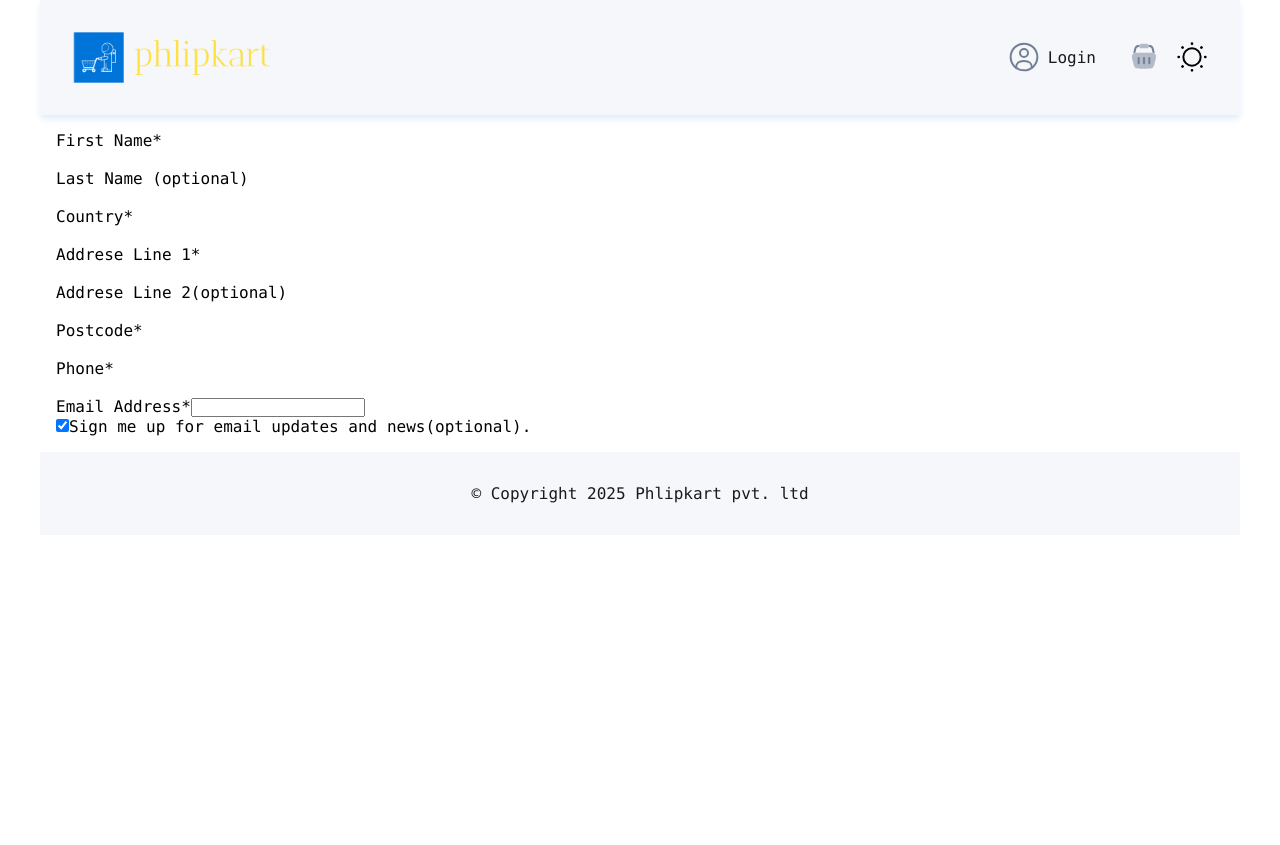
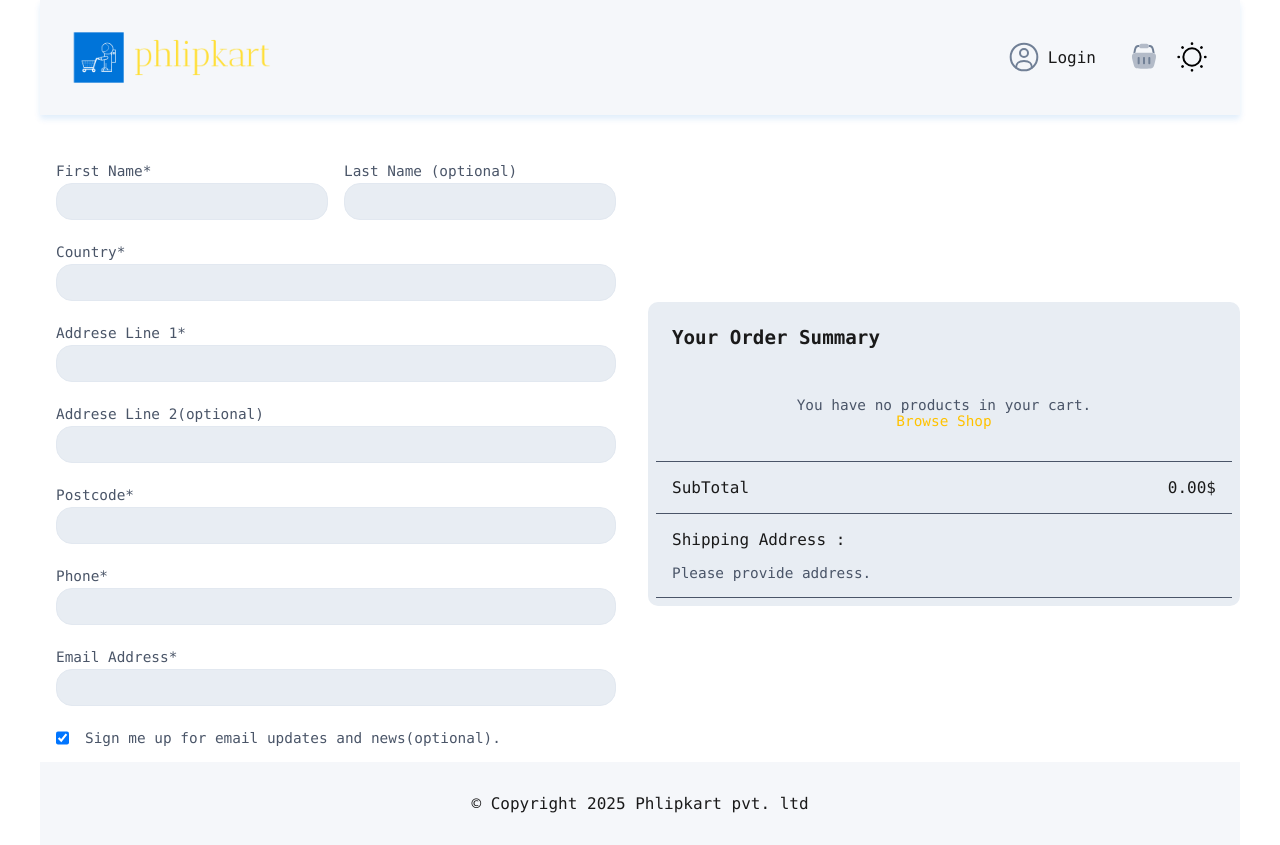
Before and after one commit to shrinath-dev/Sample-projects, a React (Create React App) app in the folder phlipkart/: page /checkout in a window 1280 px wide. Before the commit the page ends 800 px from the top, so only its background shows below. Built offline with nearby package versions, Linux system fonts and the light colour scheme.

Commit message:
created checkout form

```diff
--- a/phlipkart/src/components/CustomerDetailForm/CustomerDetailForm.js
+++ b/phlipkart/src/components/CustomerDetailForm/CustomerDetailForm.js
@@ -6,10 +6,10 @@ function CustomerDetailForm({ customerData, errorState, changeCustomerData }) {
     const [checked, setChecked] = useState(true);
     return (
         <div className={styles.formContainer}>
-            <form id='customer-detail' name='customer-detail'>
-                <div className={styles.formGroup}>
+            <form id='customer-detail' className={styles.customerDetail} name='customer-detail'>
+                <div className={styles.nameGroup}>
                     <div className={styles.formGroup}>
-                        <label htmlFor='firstName' >First Name*</label>
+                        <label className={styles.label} htmlFor='firstName' >First Name*</label>
                         <input
                             type='text'
                             name='firstName'
@@ -18,7 +18,7 @@ function CustomerDetailForm({ customerData, errorState, changeCustomerData }) {
                         />
                     </div>
                     <div className={styles.formGroup}>
-                        <label htmlFor='lastName' >Last Name (optional)</label>
+                        <label className={styles.label} htmlFor='lastName' >Last Name (optional)</label>
                         <input
                             type='text'
                             name='lastName'
@@ -29,7 +29,7 @@ function CustomerDetailForm({ customerData, errorState, changeCustomerData }) {
                 </div>
 
                 <div className={styles.formGroup}>
-                    <label htmlFor='country'>Country*</label>
+                    <label className={styles.label} htmlFor='country'>Country*</label>
                     <input
                         type='text'
                         name='country'
@@ -39,7 +39,7 @@ function CustomerDetailForm({ customerData, errorState, changeCustomerData }) {
                 </div>
 
                 <div className={styles.formGroup}>
-                    <label htmlFor='address1' >Addrese Line 1*</label>
+                    <label className={styles.label} htmlFor='address1' >Addrese Line 1*</label>
                     <input
                         type='text'
                         name='address1'
@@ -49,7 +49,7 @@ function CustomerDetailForm({ customerData, errorState, changeCustomerData }) {
                 </div>
 
                 <div className={styles.formGroup}>
-                    <label htmlFor='address2' >Addrese Line 2(optional)</label>
+                    <label className={styles.label} htmlFor='address2' >Addrese Line 2(optional)</label>
                     <input
                         type='text'
                         name='address2'
@@ -59,7 +59,7 @@ function CustomerDetailForm({ customerData, errorState, changeCustomerData }) {
                 </div>
 
                 <div className={styles.formGroup}>
-                    <label htmlFor='pincode' >Postcode*</label>
+                    <label className={styles.label} htmlFor='pincode' >Postcode*</label>
                     <input
                         type='text'
                         name='postcode'
@@ -69,7 +69,7 @@ function CustomerDetailForm({ customerData, errorState, changeCustomerData }) {
                 </div>
 
                 <div className={styles.formGroup}>
-                    <label htmlFor='phone' >Phone*</label>
+                    <label className={styles.label} htmlFor='phone' >Phone*</label>
                     <input
                         type='text'
                         name='phone'
@@ -82,7 +82,7 @@ function CustomerDetailForm({ customerData, errorState, changeCustomerData }) {
                 </div>
 
                 <div className={styles.formGroup}>
-                    <label htmlFor='email' >Email Address*</label>
+                    <label className={styles.label} htmlFor='email' >Email Address*</label>
                     <input
                         type='email'
                         name='email'
@@ -94,7 +94,7 @@ function CustomerDetailForm({ customerData, errorState, changeCustomerData }) {
                     }
                 </div>
 
-                <div className={styles.formGroup}>
+                <div className={styles.checkbox}>
                     <input
                         type='checkbox'
                         name='marketing'
@@ -102,7 +102,7 @@ function CustomerDetailForm({ customerData, errorState, changeCustomerData }) {
                         onChange={() => setChecked(prev => !prev)}
                         value='choosen'
                     />
-                    <label htmlFor='marketing'>Sign me up for email updates and news(optional).</label>
+                    <label className={styles.label} htmlFor='marketing'>Sign me up for email updates and news(optional).</label>
                 </div>
             </form>
         </div>
--- a/phlipkart/src/components/CustomerDetailForm/CustomerDetailForm.module.css
+++ b/phlipkart/src/components/CustomerDetailForm/CustomerDetailForm.module.css
@@ -2,4 +2,58 @@
     display: grid;
     grid-template-columns: 1fr;
     padding: 1rem;
+    justify-content: left;
+    /* background-color: var(--bg-secondary); */
 }
+
+.customerDetail{
+    display: grid;
+    grid-template-columns: 1fr;
+    gap: 1.5rem;
+}
+
+.formGroup{
+    position: relative;
+    display: flex;
+    flex-direction: column;
+    gap: 0.25rem;
+}
+.formGroup > input{
+    width: 100%;
+    background-color: var(--bg-tertiary);
+    border: 1px solid var(--border-color);
+    padding: 0.5rem 1rem;
+    font-size: 1rem;
+    outline: none;
+    border-radius: 1rem;
+    color: var(--text-primary);
+}
+
+.formGroup>input:focus{
+    border: 1px solid var(--brand-yellow);
+}
+
+.error{
+    position: absolute;
+    color: rgb(224, 75, 75);
+    top: 100%;
+    left: 1rem;
+    text-transform: capitalize;
+    font-size: 0.7rem;
+    margin-bottom: 1rem;
+    padding-top: 0.5rem;
+}
+.nameGroup{
+    display: grid;
+    grid-template-columns: 1fr 1fr;
+    gap: 1rem;
+}
+.checkbox{
+    display: flex;
+    gap: 1rem;
+}
+
+.label{
+    font-size: 0.9rem;
+    color: var(--text-secondary);
+}
--- a/phlipkart/src/components/LoginForm/LoginForm.module.css
+++ b/phlipkart/src/components/LoginForm/LoginForm.module.css
@@ -16,7 +16,7 @@
     width: 100%;
 }
 
-input[type=text], input[type=password]{
+input[id=password], input[id=username]{
     background-color: transparent;
     border: none;
     outline: none;
--- /dev/null
+++ b/phlipkart/src/components/OrderSummary/OrderSummary.js
@@ -0,0 +1,82 @@
+import React, { useMemo } from "react";
+import styles from './OrderSummary.module.css';
+import { useSelector } from "react-redux";
+import { selectCartItems } from "../../features/cart/cartSlice";
+import { Link } from "react-router-dom";
+import { OrderItem } from "../subComponents";
+function OrderSummary({ data }) {
+
+    const cart = useSelector(selectCartItems);
+    const cartTotal = useMemo(() => {
+        return cart.reduce((total, item) => { return (total + (item.quantity * item.price)) }, 0)
+    }, [cart]);
+
+
+    return (
+        <div className={styles.orderSummaryContainer}>
+            <h2 className={styles.heading}>
+                Your Order Summary
+            </h2>
+
+            <div className={styles.cartSummary}>
+                {
+                    cart.length === 0 ? (
+                        <div className={styles.empty}>
+                            <p>You have no products in your cart.</p>
+                            <Link className={styles.link} to='/'>Browse Shop</Link>
+                        </div>
+                    ) : (
+
+                        cart.map((item) => (
+                            <OrderItem key={item.id} item={item} />
+                        ))
+                    )
+                }
+            </div>
+
+            <div className={styles.cartTotal}>
+                <p>SubTotal</p>
+                <p>{cartTotal.toFixed(2)}$</p>
+            </div>
+
+            <div className={styles.shipping}>
+                <p className={styles.shippingLabel}>Shipping Address :</p>
+
+                {
+                    (data.address1 === '' && data.address2 === '') ? (
+                        <p className={styles.noAddress}>Please provide address.</p>
+                    ) : (
+                        <div className={styles.address} >
+                            <p>
+                                {
+                                    data.address1 && data.address1
+                                }
+                            </p>
+                            <p>
+                                {
+                                    data.address2 && data.address2
+                                }
+                            </p>
+                            <p>
+                                {
+                                    data.postcode && data.postcode
+                                }
+                            </p>
+                            <p>
+                                {
+                                    data.country && data.country
+                                }
+                            </p>
+                        </div>
+
+                    )
+                }
+
+            </div>
+
+        </div>
+    )
+};
+
+
+export default OrderSummary;
--- /dev/null
+++ b/phlipkart/src/components/OrderSummary/OrderSummary.module.css
@@ -0,0 +1,65 @@
+.orderSummaryContainer{
+    background-color: var(--bg-tertiary);
+    padding: 0.5rem;
+    border-radius: 10px;
+}
+
+.heading{
+    color: var(--text-primary);
+    font-size: 1.2rem;
+    padding: 1rem;
+}
+
+.cartSummary{
+    display: flex;
+    flex-direction: column;
+    gap: 1rem;
+    padding: 1rem;
+    border-bottom: 1px solid var(--text-secondary);
+}
+
+.empty{
+    text-align: center;
+    font-size: 0.9rem;
+    color: var(--text-secondary);
+    padding: 1rem;
+}
+.link{
+    text-decoration: none;
+    color: var(--brand-yellow-dark);
+}
+
+.cartTotal{
+    display: flex;
+    justify-content: space-between;
+    align-items: center;
+    padding: 1rem;
+    border-bottom: 1px solid var(--text-secondary);
+}
+
+.cartTotal>p{
+    font-size: 1rem;
+    color: var(--text-primary);
+
+}
+
+.shipping{
+    padding: 1rem;
+    border-bottom: 1px solid var(--text-secondary);
+    display: flex;
+    flex-direction: column;
+    gap: 1rem;
+}
+.shippingLabel{
+    font-size: 1rem;
+    color: var(--text-primary);
+}
+.noAddress{
+    color: var(--text-secondary);
+    font-size: 0.9rem;
+}
+.address{
+    line-height: 1.6;
+color: var(--text-secondary);
+    font-size: 0.8rem;
+}
--- a/phlipkart/src/components/index.js
+++ b/phlipkart/src/components/index.js
@@ -7,5 +7,9 @@ import ProductGrid from "./ProductGrid/ProductGrid";
 import LoginForm from "./LoginForm/LoginForm";
 import Cart from "./Cart/Cart";
 import CustomerDetailForm from "./CustomerDetailForm/CustomerDetailForm";
+import OrderSummary from "./OrderSummary/OrderSummary";
 
-export { Header, Footer, Carousel, FilterByCategory, SearchProduct, ProductGrid, LoginForm, Cart, CustomerDetailForm };
+export {
+    Header, Footer, Carousel, FilterByCategory, SearchProduct,
+    ProductGrid, LoginForm, Cart, CustomerDetailForm, OrderSummary
+};
--- a/phlipkart/src/components/subComponents/index.js
+++ b/phlipkart/src/components/subComponents/index.js
@@ -3,5 +3,6 @@ import CartStatus from "./CartStatus/CartStatus";
 import ThemeToggler from "./ThemeToggler/ThemeToggler";
 import ProductCard from "./ProductCard/ProductCard";
 import CartItem from "./CartItem/CartItem";
+import OrderItem from "./OrderItem/OrderItem";
 
-export { UserAuthStatus, CartStatus, ThemeToggler, ProductCard, CartItem };
+export { UserAuthStatus, CartStatus, ThemeToggler, ProductCard, CartItem, OrderItem };
--- a/phlipkart/src/pages/CheckoutPage/CheckoutPage.js
+++ b/phlipkart/src/pages/CheckoutPage/CheckoutPage.js
@@ -2,10 +2,13 @@ import React, { useState } from "react";
 import styles from './CheckoutPage.module.css';
 import { useSelector } from 'react-redux';
 import { getCartLength, selectCartItems } from "../../features/cart/cartSlice";
-import { CustomerDetailForm } from '../../components'
+import { CustomerDetailForm, OrderSummary } from '../../components'
+import { useThemeContext } from "../../context";
+
 
 function CheckoutPage() {
 
+    const { theme } = useThemeContext();
     const cartLength = useSelector(getCartLength);
     const cart = useSelector(selectCartItems);
 
@@ -44,7 +47,7 @@ function CheckoutPage() {
             if (!emialRegex.test(value)) {
                 setError({
                     ...error,
-                    email: 'please enter a valid email'
+                    email: 'Please Enter a Valid Email Address'
                 })
             } else {
                 setError({
@@ -59,7 +62,7 @@ function CheckoutPage() {
             if (checkValue.length !== 10) {
                 setError({
                     ...error,
-                    phone: 'please enter a valid phone number',
+                    phone: 'Please Enter a Valid Phone Number',
                 })
             } else {
                 setError({
@@ -71,10 +74,14 @@ function CheckoutPage() {
     }
 
     return (
-        <div className={styles.checkoutPageContainer}>
+        <div data-theme={theme} className={styles.checkoutPageContainer}>
             <div className={styles.checkoutContainer}>
                 <div className={styles.customerDetailForm}>
                     <CustomerDetailForm customerData={formData} errorState={error} changeCustomerData={handleChange} />
+                </div>
+
+                <div className={styles.summaryContainer}>
+                    <OrderSummary data={formData} />
                 </div>
             </div>
         </div>
--- a/phlipkart/src/pages/CheckoutPage/CheckoutPage.module.css
+++ b/phlipkart/src/pages/CheckoutPage/CheckoutPage.module.css
@@ -0,0 +1,12 @@
+.checkoutPageContainer{
+    background-color: var(--bg-primary);
+    padding-top: 2rem;
+}
+
+.checkoutContainer{
+    display: grid;
+    grid-template-columns: repeat(auto-fill, minmax(500px, 1fr));
+    gap: 1rem;
+    justify-content:center;
+    align-items: center;
+}
```
Also changed, not shown: phlipkart/src/components/subComponents/OrderItem/OrderItem.js (added, +21 -0 lines), phlipkart/src/components/subComponents/OrderItem/OrderItem.module.css (added, +20 -0 lines).
